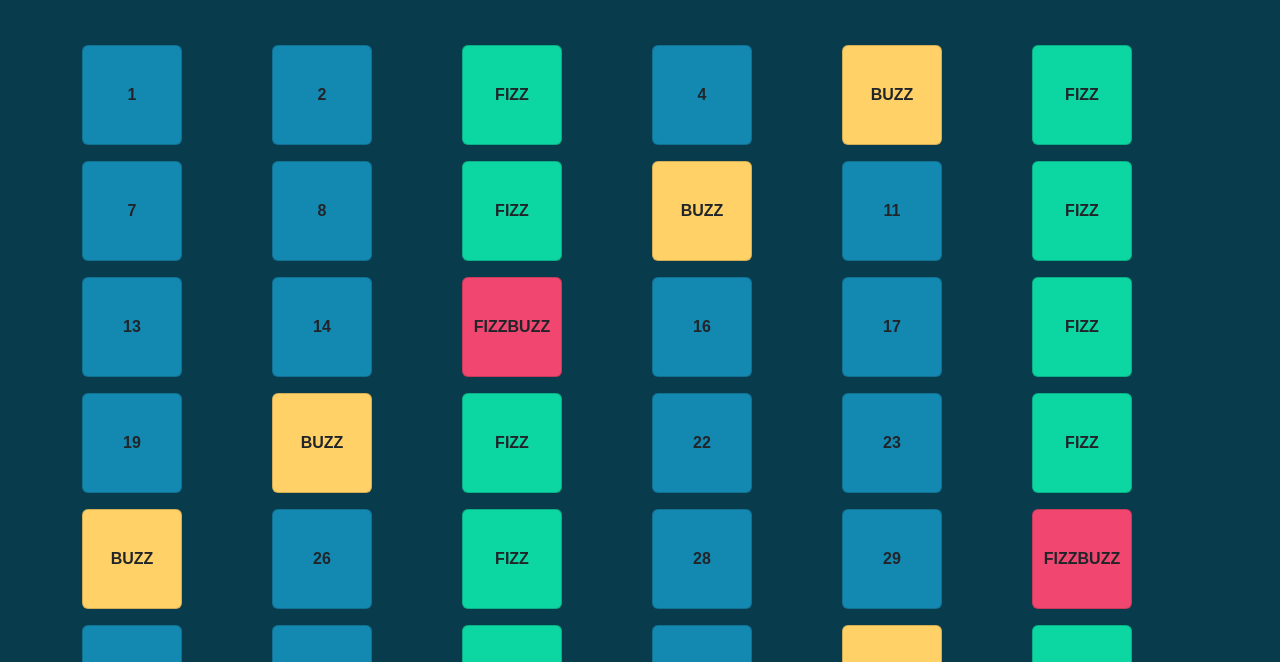
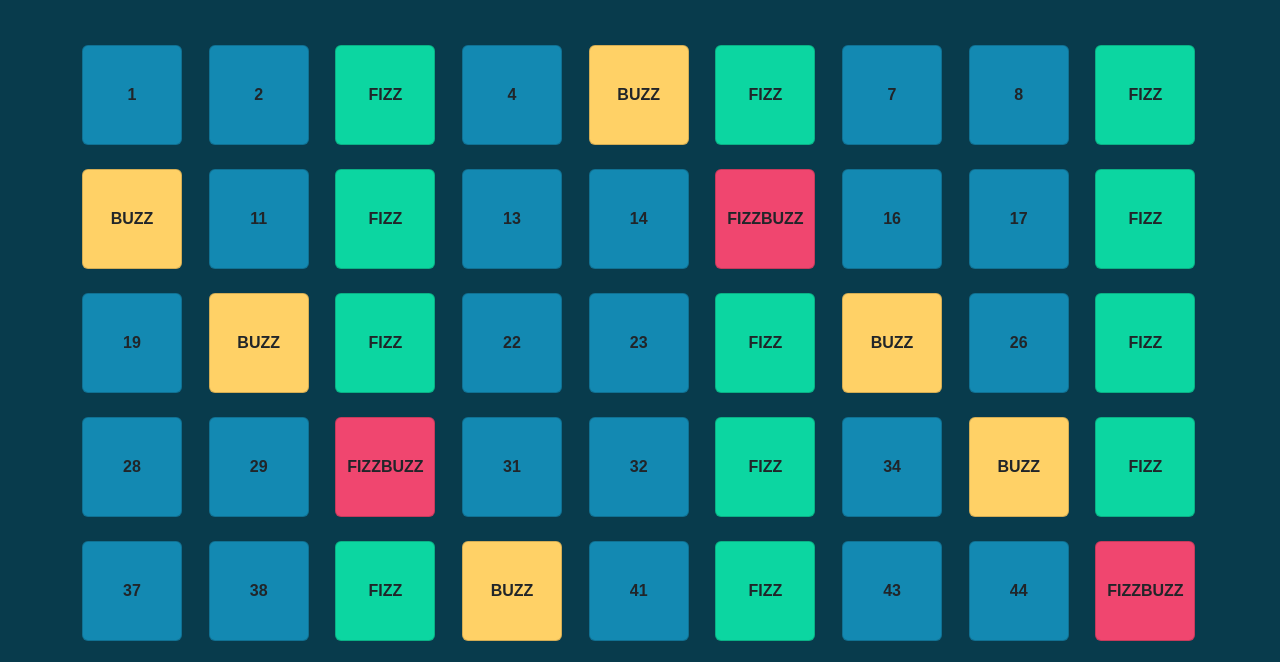
Before and after one commit to vincenzomercadante/js-fizzbuzz, a plain HTML site: page index.html in a window 1280 px wide. Shown: the part 128-790 px from the top of the page. Drawn offline with nearby package versions, Linux system fonts and the light colour scheme.

Commit message:
fix fixing col width

```diff
--- a/index.html
+++ b/index.html
@@ -23,7 +23,7 @@
       <!-- contenitore dove verrano segnati tutti i numeri-->
       <div class="container m-auto my-5">
         <h1 class="display-3 text-center mb-5">FizzBuzzRow</h1>
-        <div class="row gy-3" id="card-container"></div>
+        <div class="row g-4" id="card-container"></div>
       </div>
     </main>
     <!-- BOOTSTRAP JS
--- a/js/main.js
+++ b/js/main.js
@@ -7,7 +7,7 @@ for (let i = 1; i <= 100; i++) {
   let fizzClass = "";
   // creiamo il contenitore dove creiamo il container delle card
   const fizzCol = document.createElement("div");
-  fizzCol.classList.add("col-2");
+  fizzCol.classList.add("col");
 
   cardContainer.append(fizzCol);
 
```
